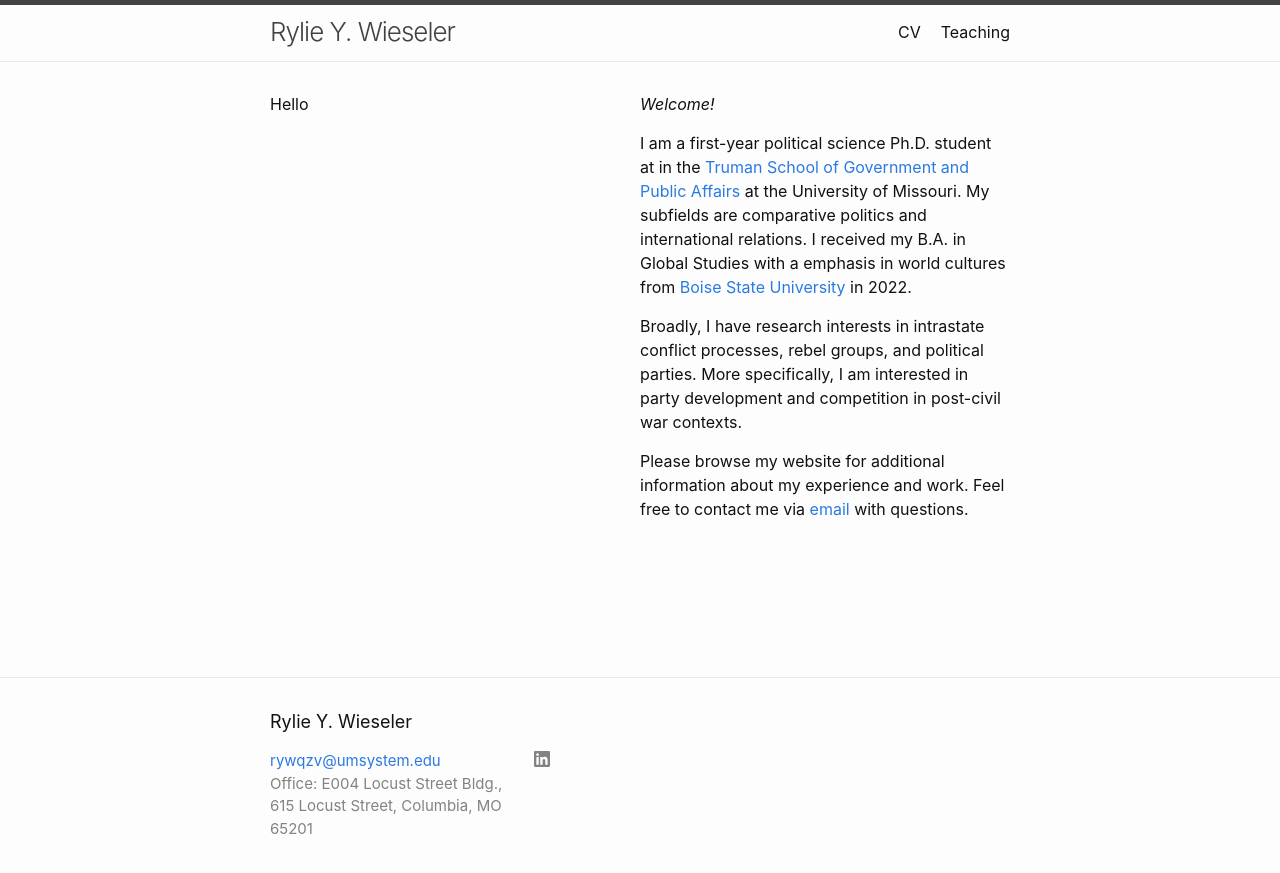
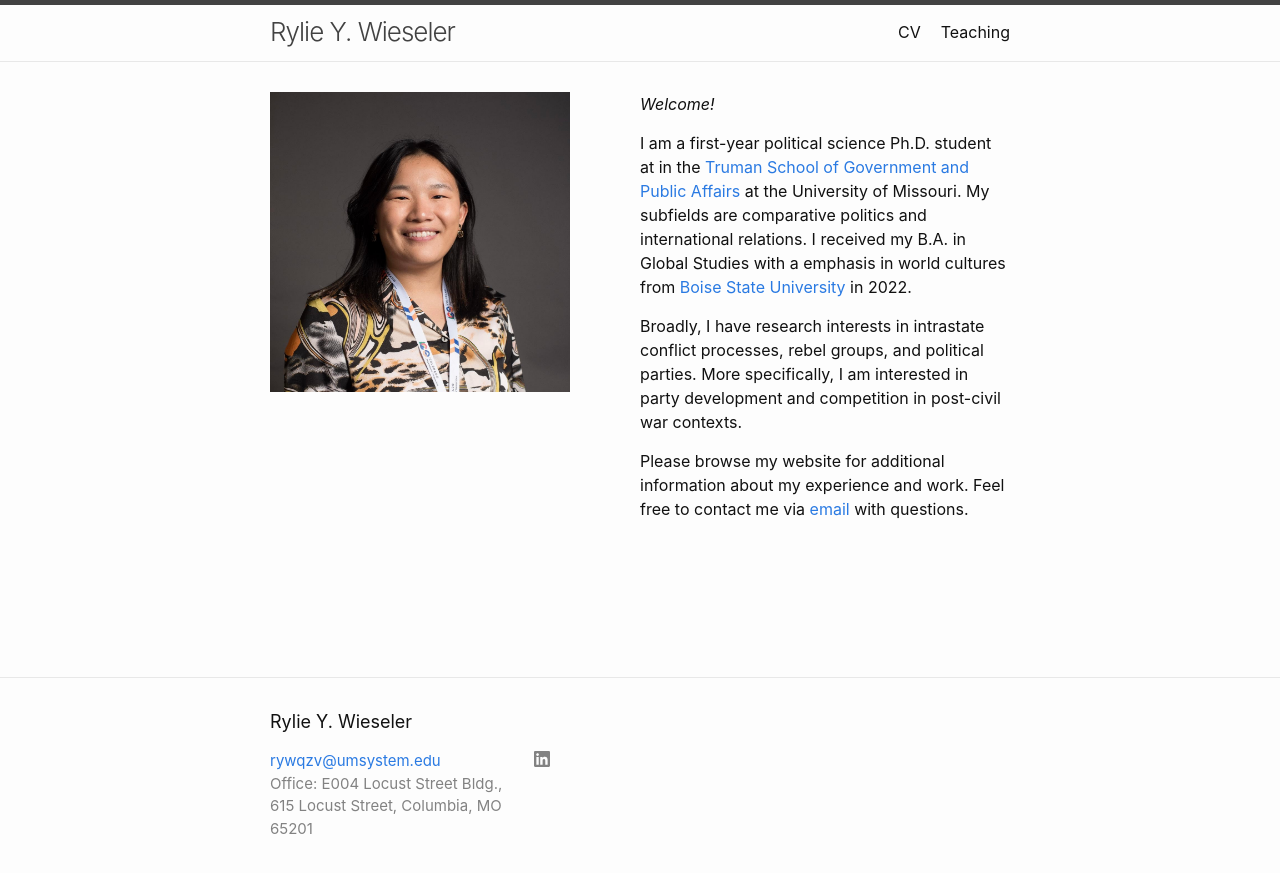
Before and after one commit to ryliewieseler/ryliewieseler.github.io, a Jekyll site: the page built from index.md, in a window 1280 px wide. Shown: the top 873 px of the page. Built offline with Jekyll 4.4.1, drawn with Linux system fonts in a browser that asks for light colours.

Commit message:
Update home.html

```diff
--- a/_layouts/home.html
+++ b/_layouts/home.html
@@ -9,7 +9,7 @@ layout: default
 
   <div class="row">
     <div class="column">
-      Hello
+      <img align="left" width="300" height="300" src="files/wieseler.jpg">
     </div>
     <div class="column">
       {{ content }}
```
